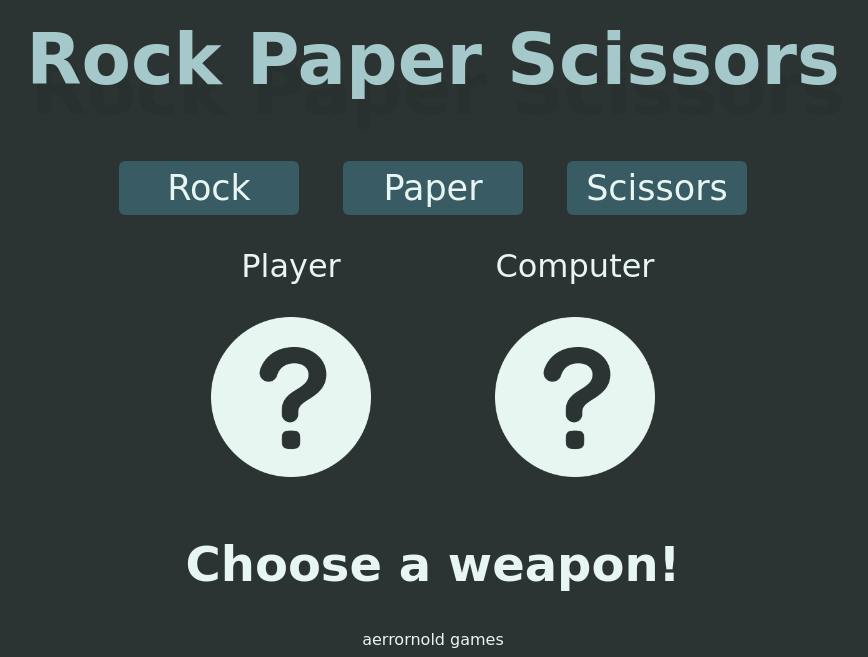
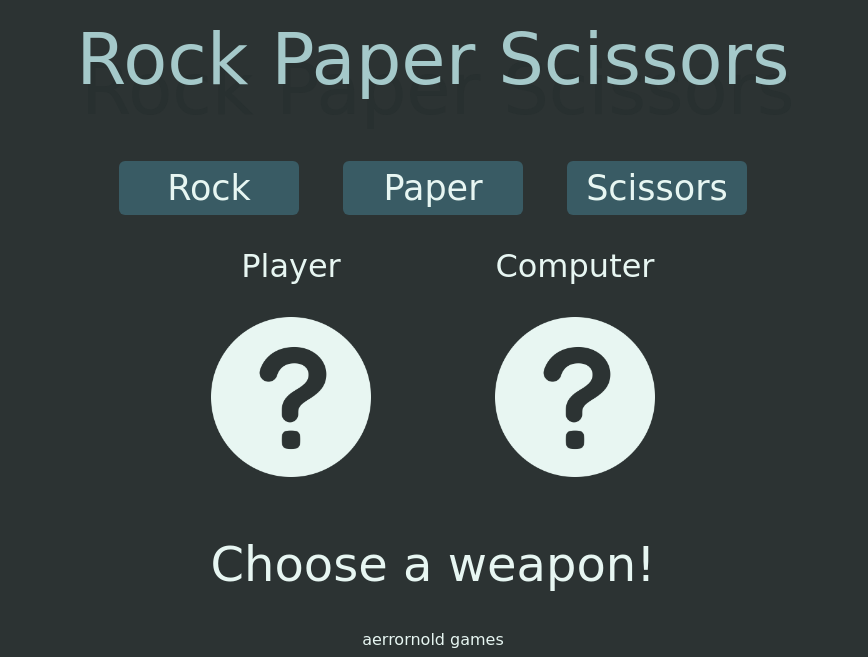
Before and after one commit to Arntoth/rockpaperscissors, a plain HTML site: page index.html in a window 1280 px wide. Shown: the part 192-849 px from the top of the page, without its empty margins (207-1075 px from the left). Drawn offline with Linux system fonts and the light colour scheme; a web font is replaced by a local one.

Commit message:
h1 h2 font weight normal

```diff
--- a/styles.css
+++ b/styles.css
@@ -21,6 +21,7 @@ h1 {
   text-shadow: 5px 30px #283030;
   font-size: 4.5rem;
   color: #A5C9CA;
+  font-weight: normal;
 }
 
 h2 {
@@ -29,6 +30,7 @@ h2 {
   font-family: 'Freckle Face', cursive;
   margin-top: 15px;
   margin-bottom: 10px;
+  font-weight: normal;
 }
 
 p {
```
